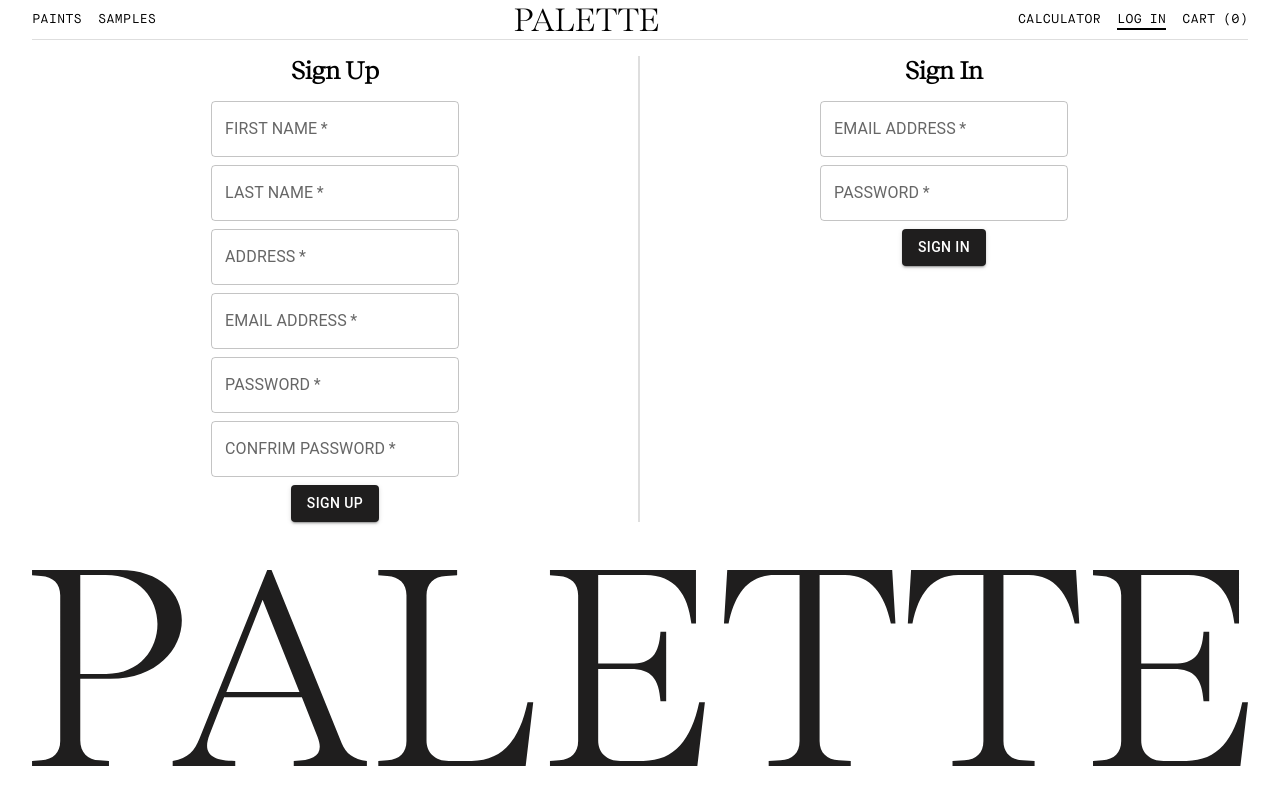
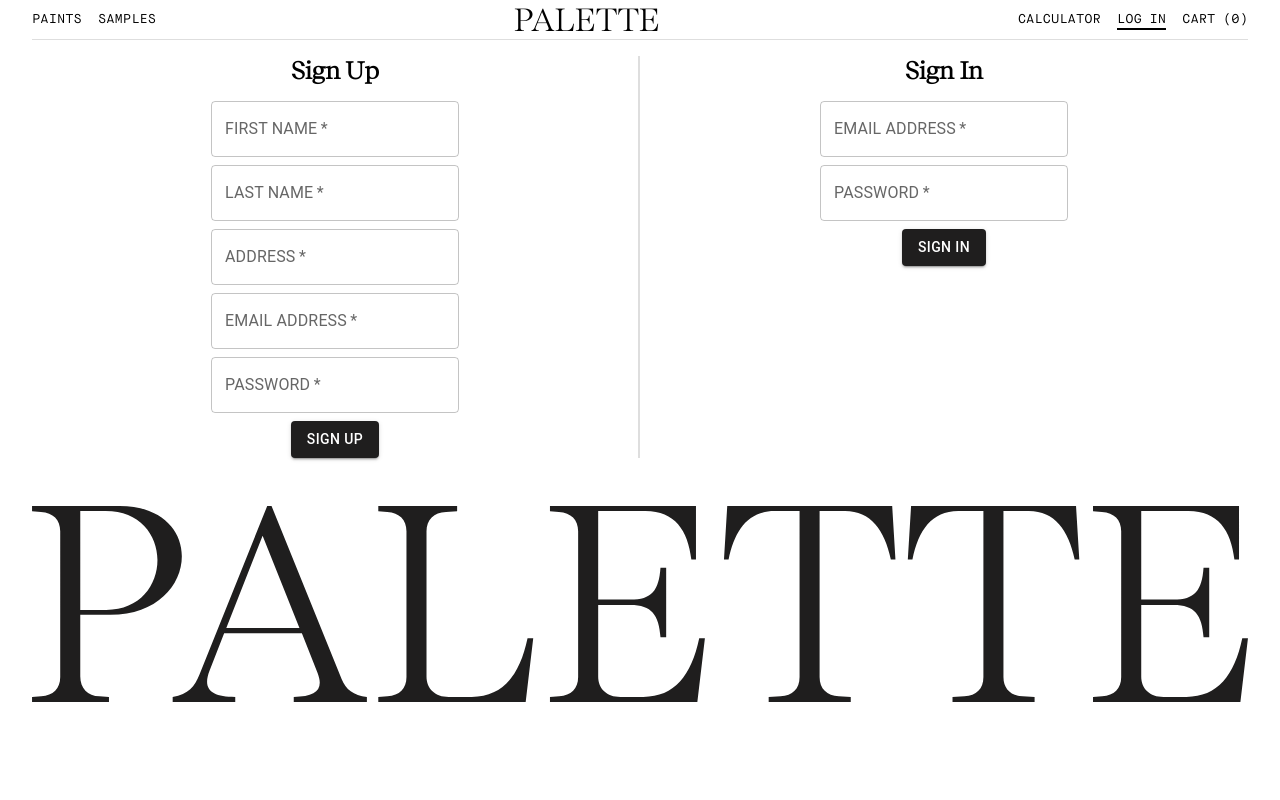
Before and after one commit to ramarinor/hoxton-react-project, a React (Vite) app: page /login in a window 1280 px wide. Built offline with nearby package versions, Linux system fonts and the light colour scheme.

Commit message:
added sign up functionality

```diff
--- a/db/db.json
+++ b/db/db.json
@@ -385,5 +385,13 @@
       "date": "2021-12-30"
     }
   ],
-  "users": []
+  "users": [
+    {
+      "id": "rinor.rama95@gmail.com",
+      "password": "123456",
+      "firstName": "Rinor",
+      "lastName": "Rama",
+      "address": "Mensur Zyberaj"
+    }
+  ]
 }
--- a/src/App.jsx
+++ b/src/App.jsx
@@ -9,8 +9,10 @@ import PaintDetails from "./pages/PaintDetails";
 import NotFound from "./pages/NotFound";
 import SampleDetails from "./pages/SampleDetails";
 import Login from "./pages/Login";
+import { useState } from "react";
 
 function App() {
+  const [user, setUser] = useState(null);
   return (
     <div className="App">
       <Header />
@@ -20,7 +22,7 @@ function App() {
         <Route path="samples" element={<Samples />} />
         <Route path="paints/:id" element={<PaintDetails />} />
         <Route path="samples/:id" element={<SampleDetails />} />
-        <Route path="login" element={<Login />} />
+        <Route path="login" element={<Login setUser={setUser} />} />
         <Route path="*" element={<NotFound />} />
       </Routes>
       <Footer />
--- a/src/components/SignIn/SignIn.jsx
+++ b/src/components/SignIn/SignIn.jsx
@@ -1,6 +1,6 @@
 import "./SignIn.css";
 import { TextField, Button } from "@mui/material";
-function SignIn() {
+function SignIn({setUser}) {
   return (
     <div className="sign-in">
       <h2>Sign In</h2>
--- a/src/components/SignUp/SignUp.jsx
+++ b/src/components/SignUp/SignUp.jsx
@@ -1,11 +1,40 @@
 import "./SignUp.css";
 import { TextField, Button } from "@mui/material";
 
-function SignUp() {
+function SignUp({ setUser }) {
+  function createNewUserOnServer(user) {
+    fetch("http://localhost:3000/users/", {
+      method: "POST",
+      headers: {
+        "Content-Type": "application/json"
+      },
+      body: JSON.stringify(user)
+    });
+  }
+  function signUp(e) {
+    e.preventDefault();
+    const formEl = e.target;
+    const user = {
+      id: formEl.email.value,
+      password: formEl.password.value,
+      firstName: formEl.firstName.value,
+      lastName: formEl.lastName.value,
+      address: formEl.address.value
+    };
+    formEl.reset();
+    fetch(`http://localhost:3000/users/${user.id}`).then((resp) => {
+      if (!resp.ok) {
+        console.log("welcome");
+        createNewUserOnServer(user);
+      } else {
+        console.log("this user already exists");
+      }
+    });
+  }
   return (
     <div className="sign-up">
       <h2>Sign Up</h2>
-      <form>
+      <form onSubmit={signUp}>
         <TextField
           name="firstName"
           type="text"
@@ -41,13 +70,6 @@ function SignUp() {
           variant="outlined"
           required
         />
-        <TextField
-          name="confrim"
-          type="password"
-          label="CONFRIM PASSWORD"
-          variant="outlined"
-          required
-        />
         <Button type="submit" variant="contained">
           Sign Up
         </Button>
--- a/src/pages/Login.jsx
+++ b/src/pages/Login.jsx
@@ -1,11 +1,11 @@
 import SignIn from "../components/SignIn/SignIn";
 import SignUp from "../components/SignUp/SignUp";
 
-function Login() {
+function Login({ setUser }) {
   return (
     <main className="login">
-      <SignUp />
-      <SignIn />
+      <SignUp setUser={setUser} />
+      <SignIn setUser={setUser} />
     </main>
   );
 }
```
